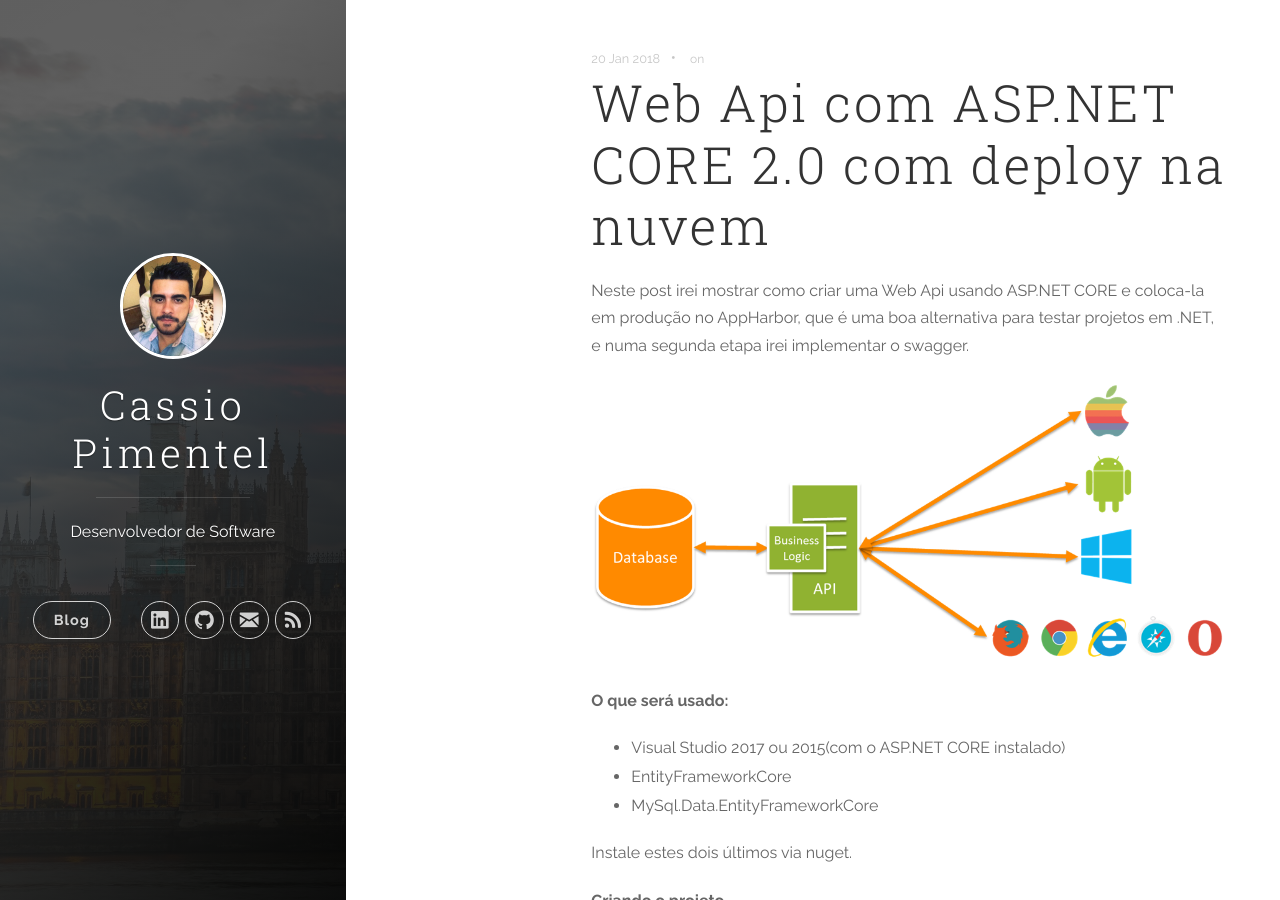
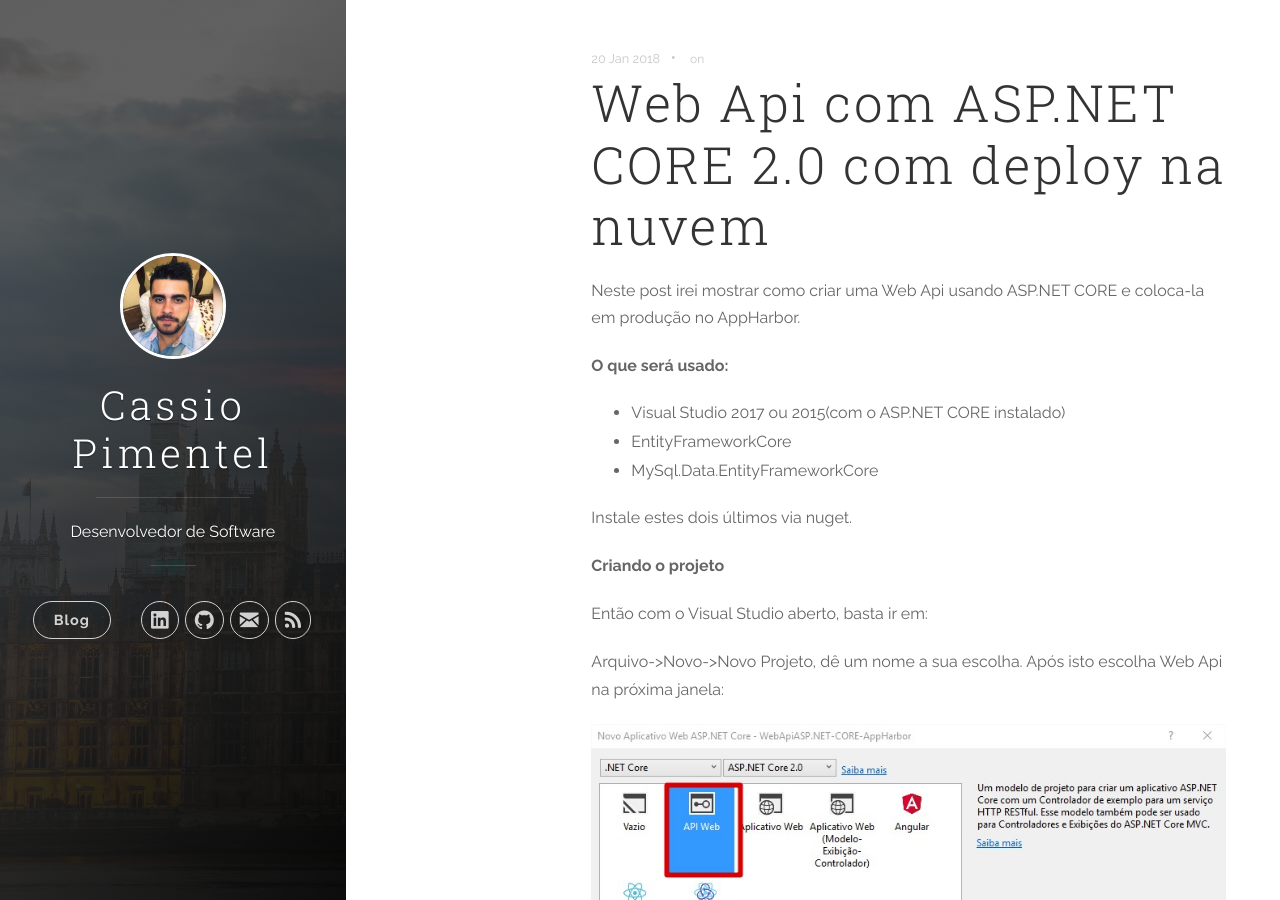
Before and after one commit to CassioPimentel/cassiopimentel.github.io, a Jekyll site: the page built from _posts/2018-01-20-WebApi-com-ASP.NET-CORE-2.0-com-MySQL-no-App-Harbor.markdown, in a window 1280 px wide and 900 px high. Built offline with Jekyll 4.4.1, drawn with Linux system fonts in a browser that asks for light colours; nearby versions of some CDN libraries; comment, search, counter and statistics services are not loaded.

Commit message:
Update 2018-01-20-WebApi-com-ASP.NET-CORE-2.0-com-MySQL-no-App-Harbor.markdown

```diff
--- a/_posts/2018-01-20-WebApi-com-ASP.NET-CORE-2.0-com-MySQL-no-App-Harbor.markdown
+++ b/_posts/2018-01-20-WebApi-com-ASP.NET-CORE-2.0-com-MySQL-no-App-Harbor.markdown
@@ -5,9 +5,7 @@
 
 ---
 
-Neste post irei mostrar como criar uma Web Api usando ASP.NET CORE e coloca-la em produção no AppHarbor, que é uma boa alternativa para testar projetos em .NET, e numa segunda etapa irei implementar o swagger.
-
-![Web Api com ASP.NET CORE 2.0 com deploy na nuvem](https://raw.githubusercontent.com/CassioPimentel/cassiopimentel.github.io/master/images/PostWebApiAppHarbor/2318.WithAPIArchitecture.PNG)
+Neste post irei mostrar como criar uma Web Api usando ASP.NET CORE e coloca-la em produção no AppHarbor.
 
 **O que será usado:**
 
```
